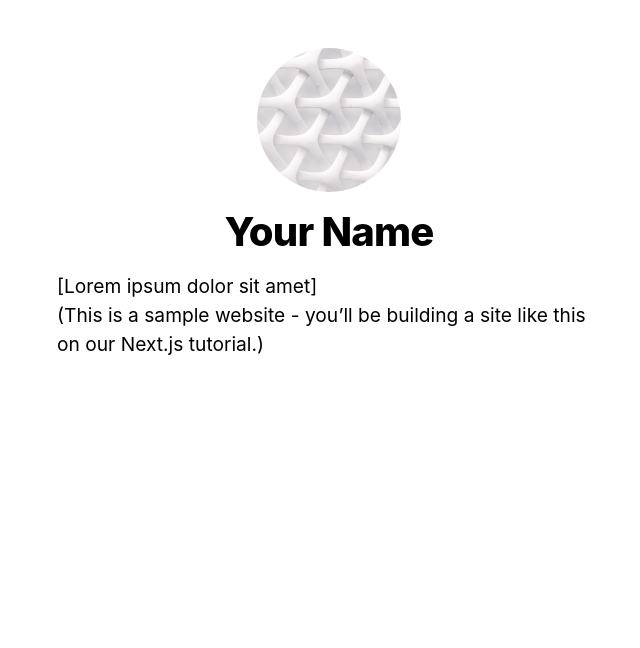
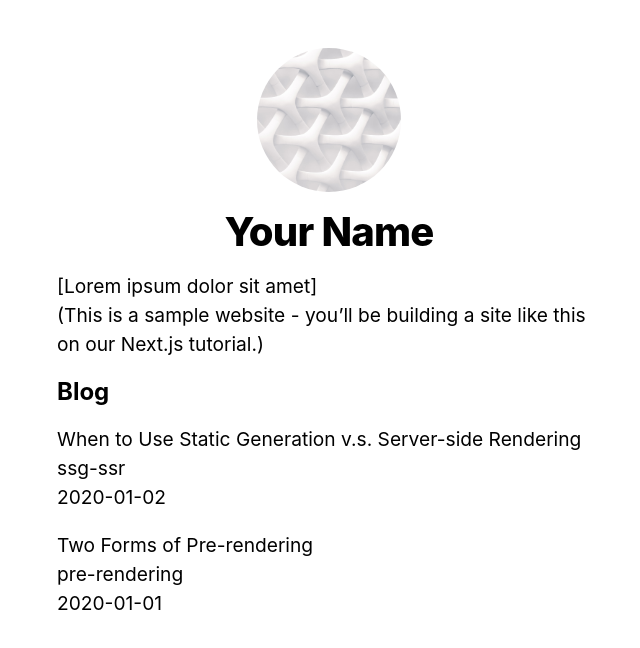
Before and after one commit to sabler/nextjs-blog, a Next.js app: page / in a window 1280 px wide. Shown: the top 648 px of the page, without its empty margins (311-951 px from the left). Built offline with nearby package versions, Linux system fonts and the light colour scheme.

Commit message:
Crash course in getStaticProps

```diff
--- /dev/null
+++ b/lib/posts.js
@@ -0,0 +1,35 @@
+import fs from 'fs';
+import path from 'path';
+import matter from 'gray-matter';
+
+const postsDirectory = path.join(process.cwd(), 'posts');
+
+export function getSortedPostsData() {
+  // Get file names under /posts
+  const fileNames = fs.readdirSync(postsDirectory);
+  const allPostsData = fileNames.map((fileName) => {
+    // Remove ".md" from file name to get id
+    const id = fileName.replace(/\.md$/, '');
+
+    // Read markdown file as string
+    const fullPath = path.join(postsDirectory, fileName);
+    const fileContents = fs.readFileSync(fullPath, 'utf8');
+
+    // Use gray-matter to parse the post metadata section
+    const matterResult = matter(fileContents);
+
+    // Combine the data with the id
+    return {
+      id,
+      ...matterResult.data,
+    };
+  });
+  // Sort posts by date
+  return allPostsData.sort((a, b) => {
+    if (a.date < b.date) {
+      return 1;
+    } else {
+      return -1;
+    }
+  });
+}
--- a/pages/index.js
+++ b/pages/index.js
@@ -2,7 +2,18 @@ import Head from 'next/head';
 import Layout, { siteTitle } from '../components/layout';
 import utilStyles from '../styles/utils.module.css';
 
-export default function Home() {
+import { getSortedPostsData } from '../lib/posts';
+
+export async function getStaticProps() {
+  const allPostsData = getSortedPostsData();
+  return {
+    props: {
+      allPostsData,
+    },
+  };
+}
+
+export default function Home({ allPostsData }) {
   return (
     <Layout home>
       <Head>
@@ -15,6 +26,20 @@ export default function Home() {
           <a href='https://nextjs.org/learn'>our Next.js tutorial</a>.)
         </p>
       </section>
+      <section className={`${utilStyles.headingMd} ${utilStyles.padding1px}`}>
+        <h2 className={utilStyles.headingLg}>Blog</h2>
+        <ul className={utilStyles.list}>
+          {allPostsData.map(({ id, date, title }) => (
+            <li className={utilStyles.listItem} key={id}>
+              {title}
+              <br />
+              {id}
+              <br />
+              {date}
+            </li>
+          ))}
+        </ul>
+      </section>
     </Layout>
   );
 }
```
